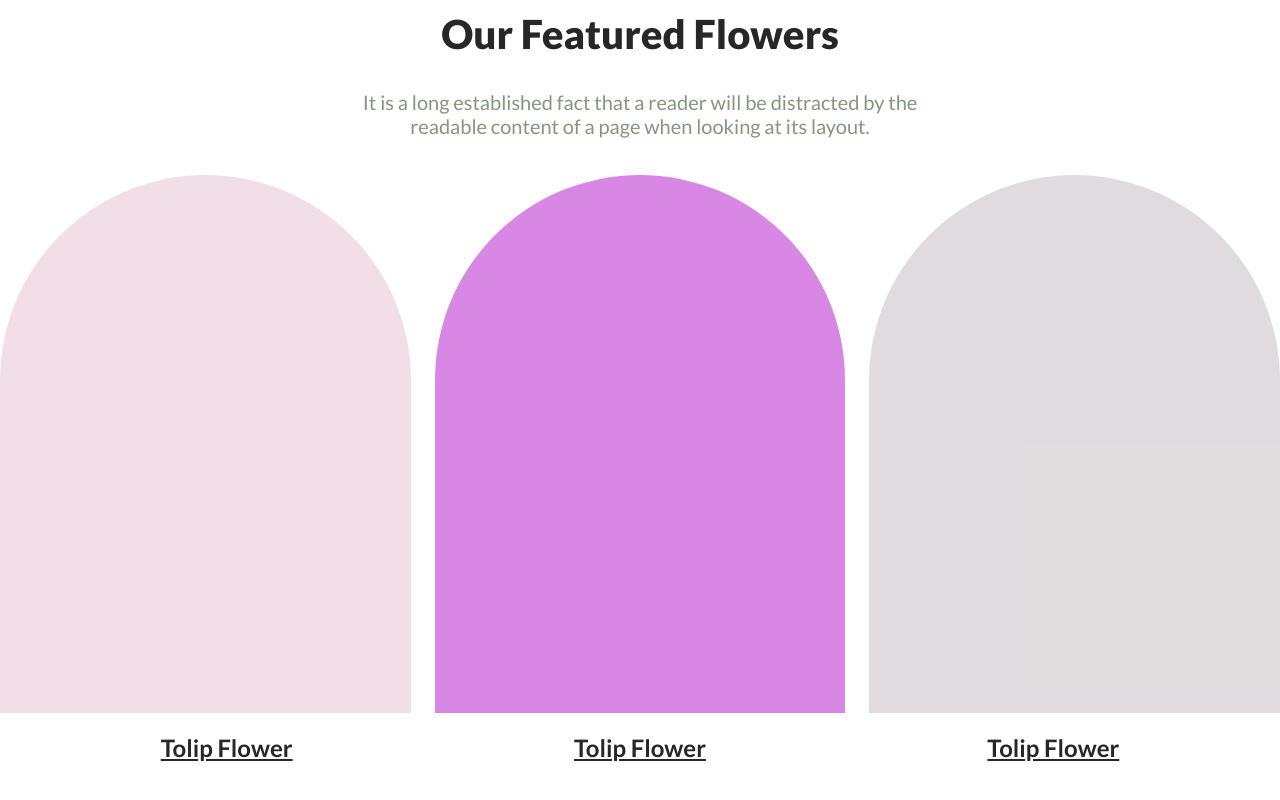
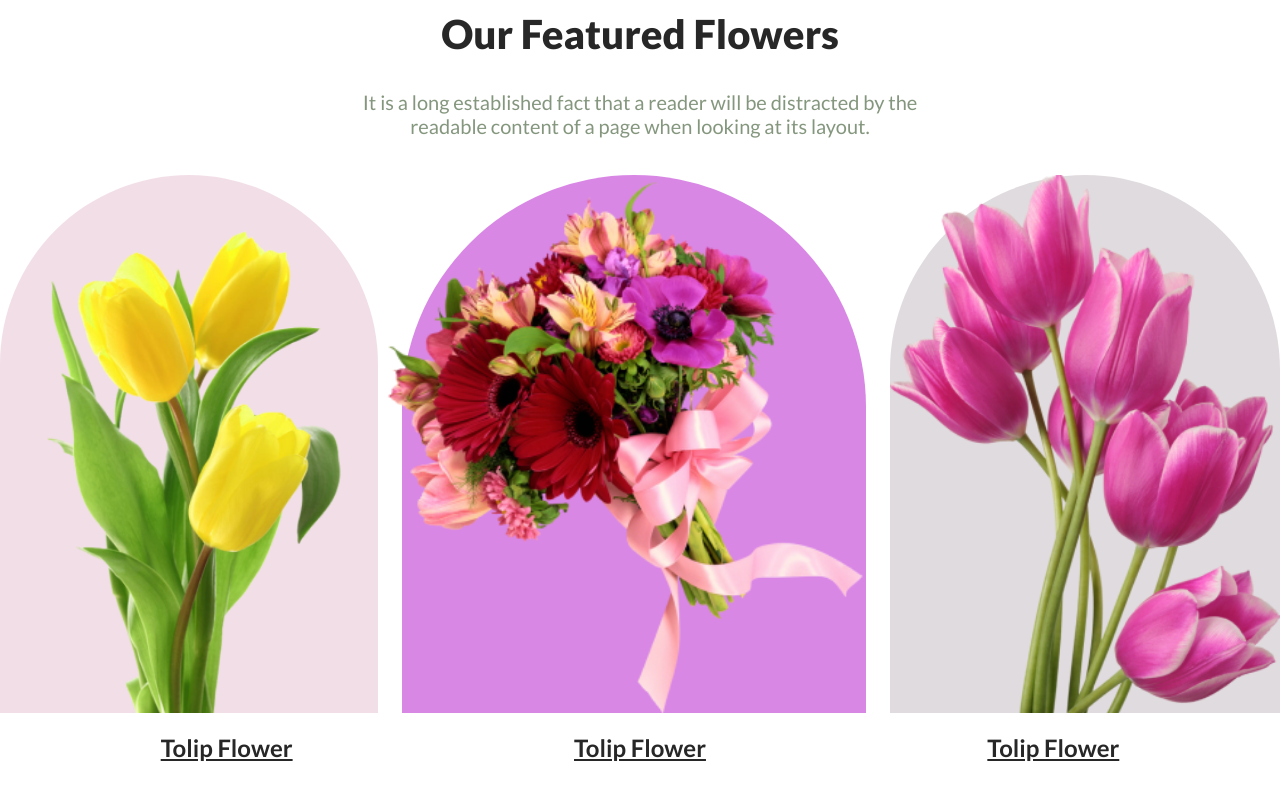
Before and after one commit to srmojumdar88/Assignment-test-1, a plain HTML site: page index.html in a window 1280 px wide. Shown: the part 1337-2137 px from the top of the page. Drawn offline with Linux system fonts and the light colour scheme; the site is published under a folder, as on GitHub Pages, so addresses that start at the root find nothing.

Commit message:
fixed picture showing problenm

```diff
--- a/index.html
+++ b/index.html
@@ -41,15 +41,15 @@
             <div class="section1-picture">
 
                 <div class="picture1">
-                    <img class="picture" src="/image/pngwing 7.png" alt="">
+                    <img class="picture" src="image/pngwing 7.png" alt="">
                 </div>
 
                 <div class="picture2">
-                    <img class="picture" src="/image/pngwing 5.png" alt="">
+                    <img class="picture" src="image/pngwing 5.png" alt="">
                 </div>
 
                 <div class="picture3">
-                    <img class="picture" src="/image/pngwing 6.png" alt="">
+                    <img class="picture" src="image/pngwing 6.png" alt="">
                 </div>
 
 
```
